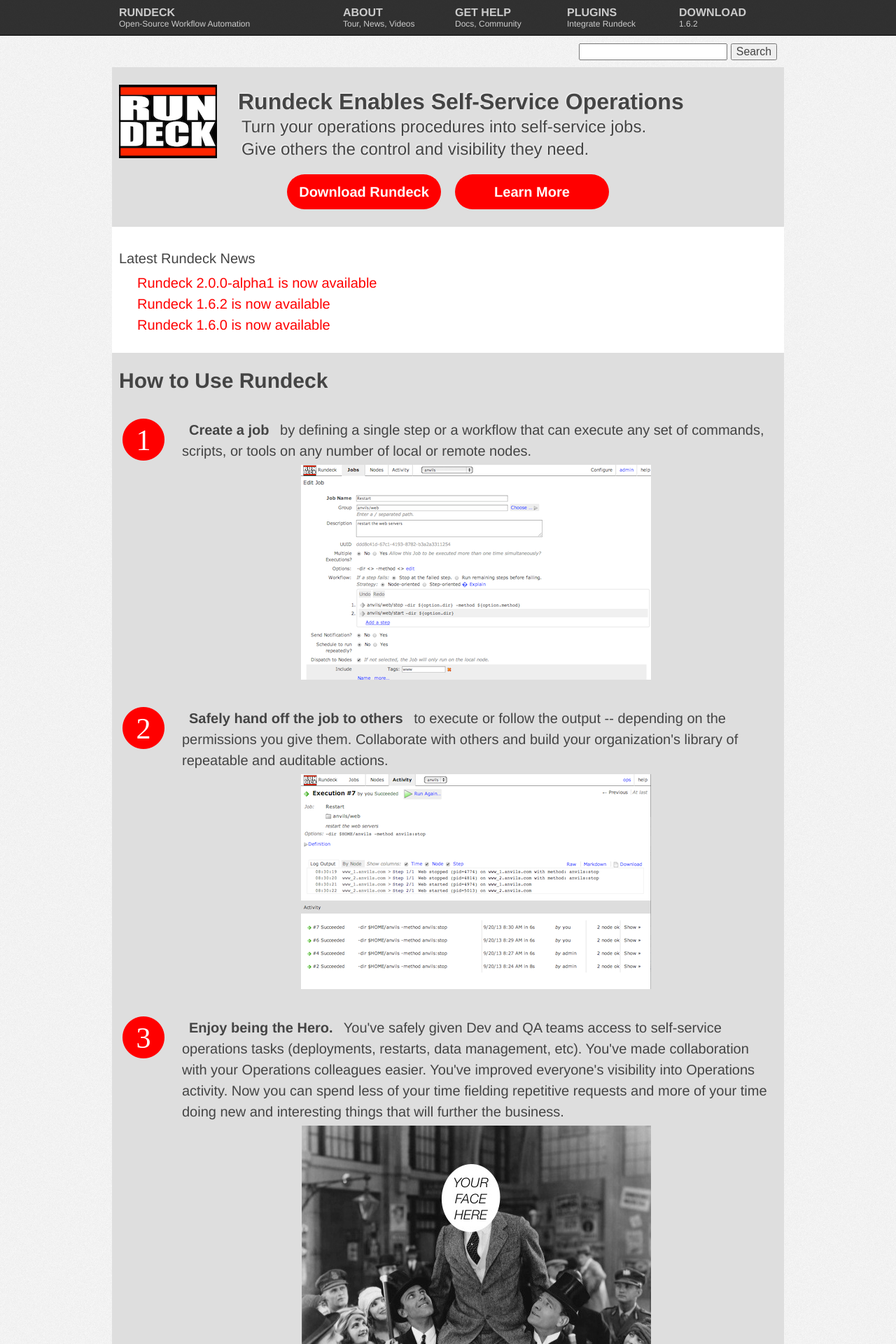
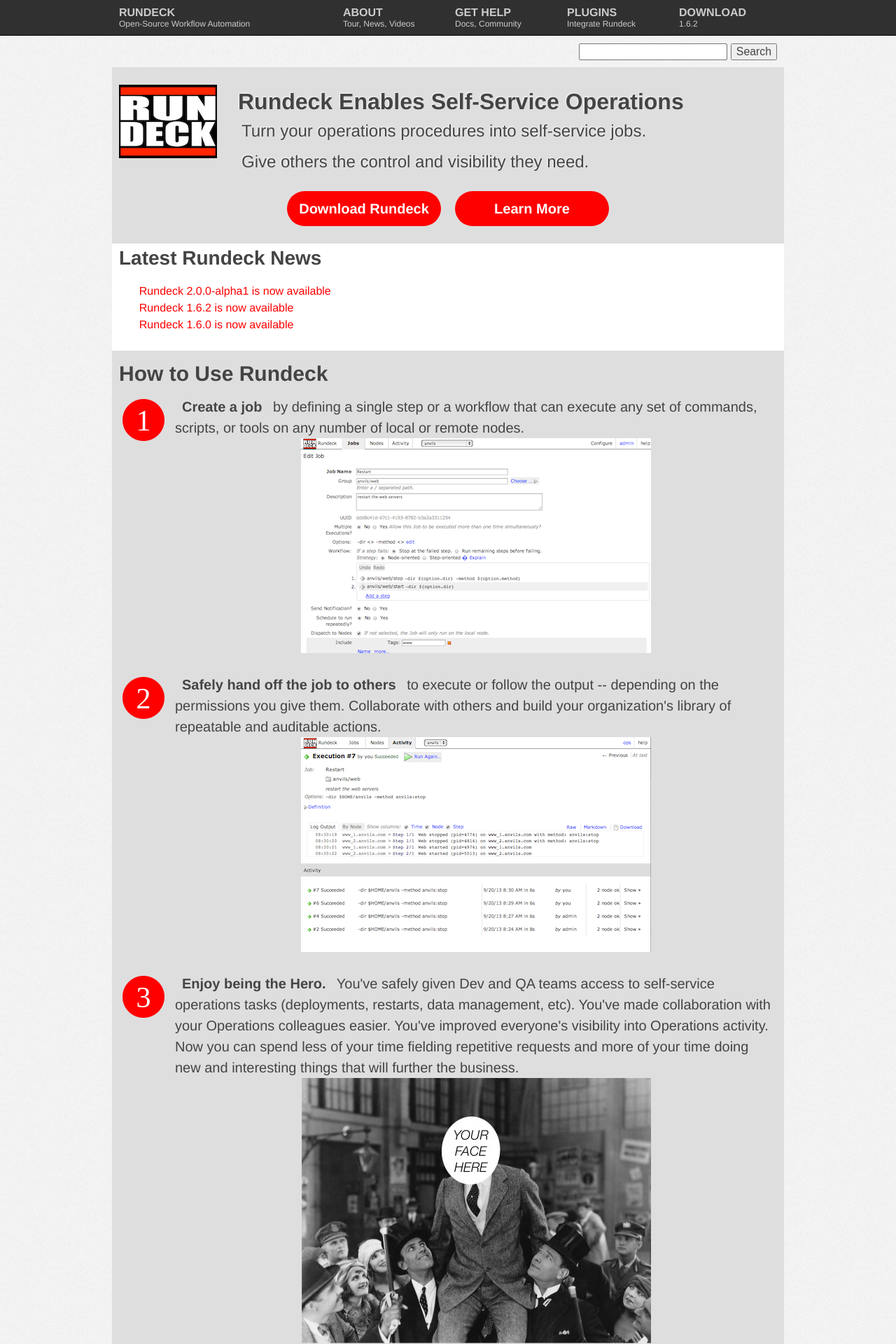
Before and after one commit to rundeck/rundeck-ghpages, a Jekyll site: the page built from index.html, in a window 1280 px wide. Shown: the top 1920 px of the page at 70% size. Built offline with Jekyll 4.4.1, drawn with Linux system fonts in a browser that asks for light colours; nearby versions of some CDN libraries.

Commit message:
Fix up style/layout for news and home page

```diff
--- a/_includes/rundeckdescription-lower.html
+++ b/_includes/rundeckdescription-lower.html
@@ -1,7 +1,8 @@
 
-<article class="background-gray">
-<a id="LearnMore"></a><h3>How to Use Rundeck</h3>
-<br>
+<div class="background-gray">
+      <div class="grid_12">
+<h3 id="LearnMore">How to Use Rundeck</h3>
+</div>
 <div class="grid_1">
 <span class="icon-stack" style="font-size: 35px;">
             <i class="icon-circle icon-stack-base" style="color:red"></i>
@@ -40,9 +41,9 @@
 </div>
 <div class="clear"></div>
 <p>&nbsp;</p>
-</article>
+</div>
 
-<article>
+<div>
 <div class="grid_12">
 <h3>Popular Uses</h3>
 <br>
@@ -103,11 +104,11 @@
 </div>
 <div class="clear"></div>
 
-</article>
+</div>
 
 
 
-<article class="background-gray">
+<div class="background-gray">
 <div class="grid_12">
 <h3>Rundeck Case Studies</h3>
 <br>
@@ -122,13 +123,13 @@
 <p>Prakash uses Rundeck to: 1. provide visibility into deployments in secure production environments 2. safely enable self-service capabilities that protect the capacity of the TechOps Team 3. improve the ease of patching and routine maintenance by leveraging a library of repeatable procedures.</br><a href="stories/prakash_rudraraju.html">&#40;read more...&#41;</a></p>
 </div>
 <div class="clear"></div>
-</article>
+</div>
 
-<article>
+<div>
 <br>
 <div class="grid_12">
 <a class="button-large centered-element" href="downloads.html">Download Rundeck</a>
 <p class="centered" style="font-size: 80%;"><a href="docs.html">or<br>View the Rundeck Documentation</a></p>
 </div>
 <div class="clear"></div>
-</article>
+</div>
--- a/_includes/rundeckdescription.html
+++ b/_includes/rundeckdescription.html
@@ -1,5 +1,5 @@
 
-<article class="container_12 introduction">
+<div class="container_12 introduction">
 <div class="grid_2">
 <img src="images/rundeck140.png" alt="Rundeck Logo">
 </div>
@@ -17,4 +17,4 @@
 </div>
 <div class="clear"></div>
 
-</article>
+</div>
--- a/_layouts/news.html
+++ b/_layouts/news.html
@@ -17,14 +17,14 @@
   </article>
 
 
-   <article class="plugin">
+   <article class="news">
 
         <header>
-          <h3>{{ page.title }} </h3>
+          <a href="{{page.url}}"><h2 class="newstitle">{{ page.title }} </h2></a>
         </header>
         <div class="body">
           <span style="color:#808080;font-size:smaller;">Submitted by: {{page.author}} | Published: {{page.date|date_to_string}}<br/>Comments: <a href="#disqus_thread"></a></span>
-          <p>&nbsp;</p>
+
           <div class="desc">
 
             {{ content }}
--- a/css/style.css
+++ b/css/style.css
@@ -122,13 +122,15 @@
 #index {
 }
 
-article.introduction {
+.introduction {
   background-color: #dedede;
          text-shadow: -1px -1px 2px rgba(255,255,255,0.8);
+         padding-top:25px;
+  padding-bottom:25px;
   }
 
 
-article.background-gray {
+.background-gray {
   background-color: #dedede;
   }
 
@@ -137,8 +139,6 @@
 }
 article{
 	background-color: #fff;
-	padding-top:25px;
-	padding-bottom:25px;
 
 }
 
@@ -158,16 +158,20 @@
 
 section h3 {
 	font-size: 150%;
-	line-height: 100%;
-  margin: 0 10px 5px 10px;
+	/*line-height: 100%;*/
+  margin: 10px 10px 10px 0;
 }
 section h2 {
-	font-size: 125%;
+	font-size: 175%;
 	margin-bottom:0.5em;
 }
 section h1 {
   font-size: 200%;
-  margin: 0 10px 5px 10px;
+ margin: 10px 10px 10px 0;
+}
+section ul, section ol{
+  margin-top: 0.5em;
+  margin-bottom: 0.5em;
 }
 
 #checkback {
@@ -224,9 +228,6 @@
     text-align: center;
 }
 
-article p {
-    margin: 5px 10px;
-}
 
 article strong {
     margin: 5px 10px;
@@ -404,6 +405,10 @@
     font-style: italic;
 }
 
+.presentation{
+  padding: 10px;
+}
+
 /* plugin specific */
 
 ul.plugins{
@@ -437,8 +442,8 @@
 article.plugin header h3{
 
 }
-article.plugin .body{
-  padding: 25px;
+article.plugin .body,article.news .body{
+  padding: 10px 10px 10px 25px;
 }
 article.plugin .body .callout{
   margin:0;
@@ -448,6 +453,9 @@
   margin: 25px 0;
 }
 
+article.news h2.newstitle{
+  margin-left: 20px;
+}
 /* for stacking text on top of a font awesome icon */
 .icon-notanicon {
         font-family: Arial, Helvetica, Geneva, SansSerif;
--- a/index.html
+++ b/index.html
@@ -12,8 +12,9 @@
 </section>
 
 <section>
-<article class="about container_12">
-	<p>Latest Rundeck News</p>
+    <article class="container_12">
+  <div class="grid_12">
+	<h2>Latest Rundeck News</h2>
 	<ul style="margin-bottom:25px; list-style-type:none;">
   {% for post in site.categories.news limit:3 %}
     <li>
@@ -21,17 +22,17 @@
     </li>
   {% endfor %}
 </ul>
-
- <!--
-    <div class="jcarousel-skin-tango" id="movies">
-
-    {% include tour-list.html %}
-
-    </div>
--->
-<section>
-{%include rundeckdescription-lower.html %}
+</div>
+<div class="clear"></div>
+</article>
 </section>
 
+<section>
+<article class="about container_12">
+<!-- <section> -->
+{%include rundeckdescription-lower.html %}
+<!-- </section> -->
+
+<div class="clear"></div>
 </article>
 </section>
```
